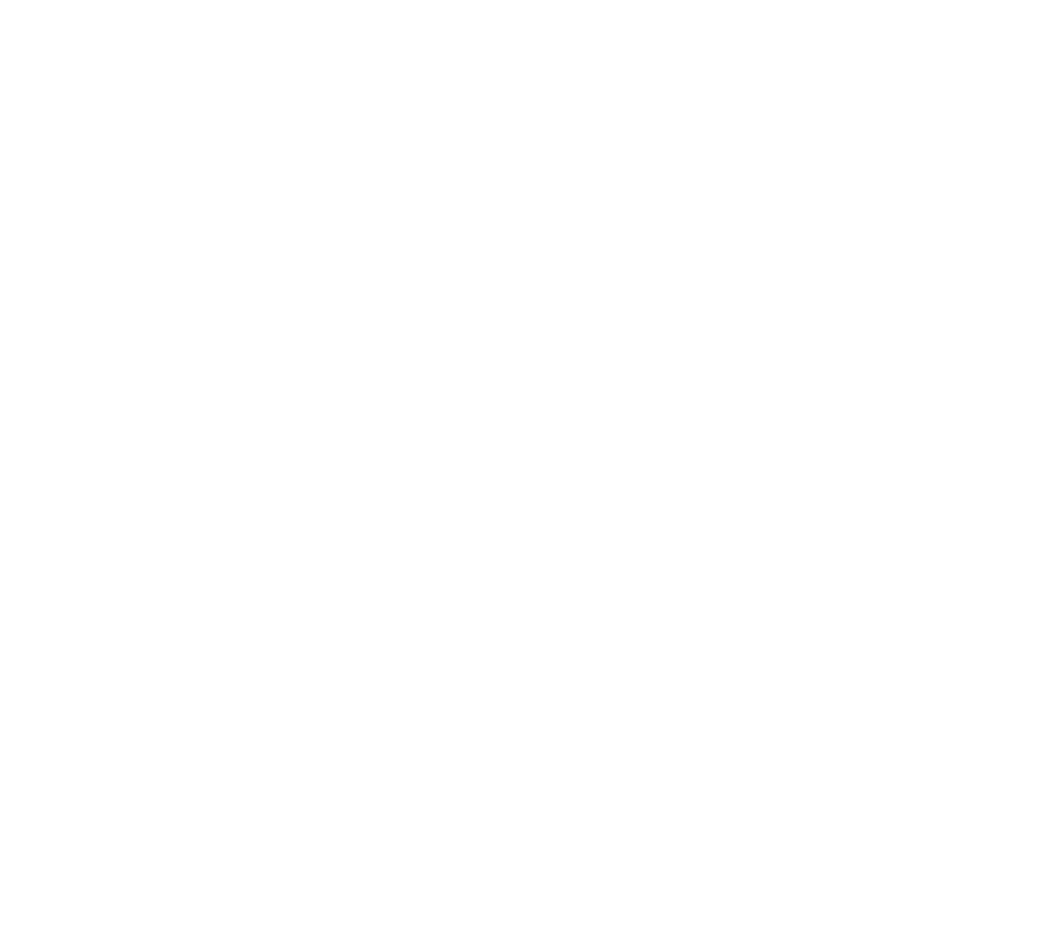
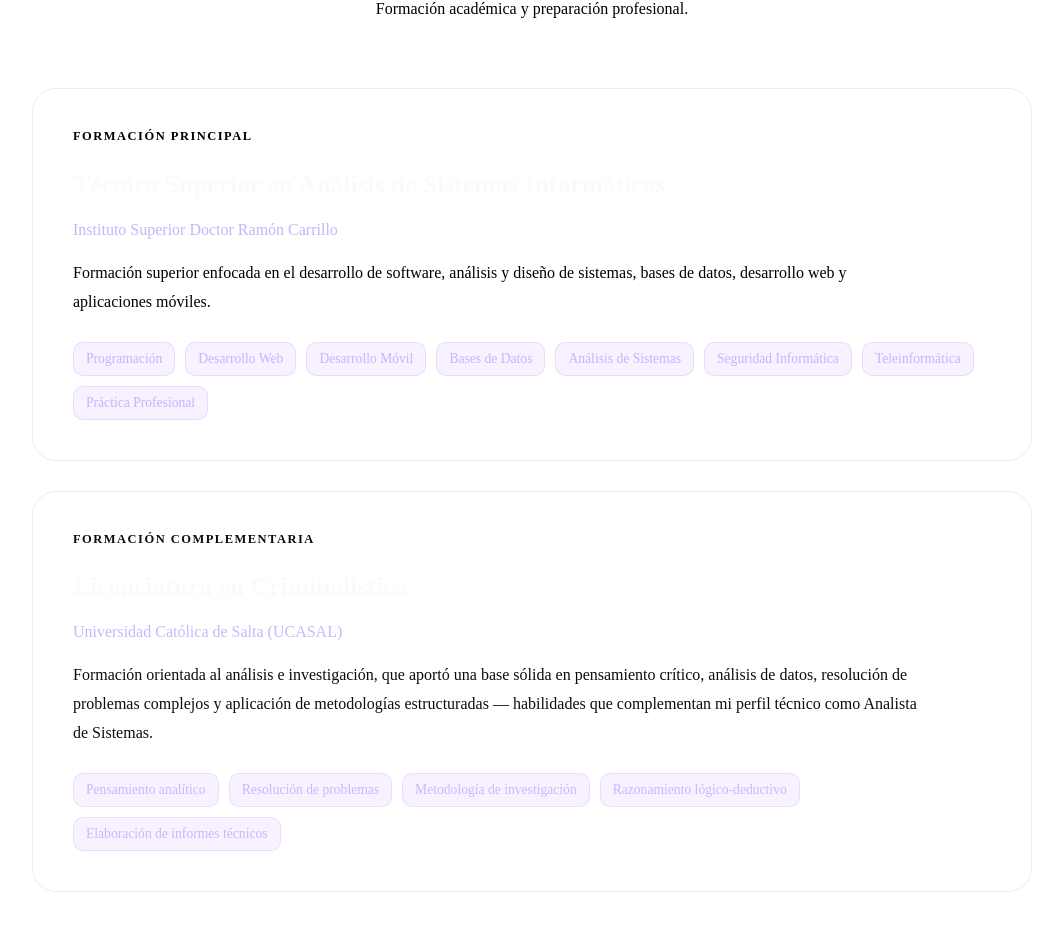
Before and after one commit to AxelVinticola/portfolio, a React (Vite) app: page / in a window 1280 px wide. Shown: the part 4456-5387 px from the top of the page, without its empty margins (108-1171 px from the left). Before the commit the page ends 4239 px from the top, so only its background shows below. Built offline with nearby package versions, Linux system fonts and the light colour scheme; the HTML template or start-up script is replaced by a standard one.

Commit message:
educarion terminado

```diff
--- a/src/components/Education.jsx
+++ b/src/components/Education.jsx
@@ -1,13 +1,95 @@
-function Education(){
+import "../styles/education.css";
 
-    return(
+function Education() {
+  return (
+    <section id="education" className="education">
 
-        <section id="education">
+      <div className="section-title">
+        <h2>Educación</h2>
+        <p>
+          Formación académica y preparación profesional.
+        </p>
+      </div>
 
-        </section>
+      <div className="education__container">
 
-    )
+        <article className="education-card">
 
+            <div className="education-card__year">
+                FORMACIÓN PRINCIPAL
+            </div>
+
+            <div className="education-card__content">
+
+                <h3>
+                Técnico Superior en Análisis de Sistemas Informáticos
+                </h3>
+
+                <h4>
+                Instituto Superior Doctor Ramón Carrillo
+                </h4>
+
+                <p>
+                Formación superior enfocada en el desarrollo de software,
+                análisis y diseño de sistemas, bases de datos, desarrollo web
+                y aplicaciones móviles.
+                </p>
+
+                <div className="education-card__tags">
+                <span>Programación</span>
+                <span>Desarrollo Web</span>
+                <span>Desarrollo Móvil</span>
+                <span>Bases de Datos</span>
+                <span>Análisis de Sistemas</span>
+                <span>Seguridad Informática</span>
+                <span>Teleinformática</span>
+                <span>Práctica Profesional</span>
+                </div>
+
+            </div>
+
+        </article>
+
+
+        <article className="education-card education-card--secondary">
+
+            <div className="education-card__year">
+                FORMACIÓN COMPLEMENTARIA
+            </div>
+
+            <div className="education-card__content">
+
+                <h3>
+                Licenciatura en Criminalística
+                </h3>
+
+                <h4>
+                Universidad Católica de Salta (UCASAL)
+                </h4>
+
+                <p>
+                Formación orientada al análisis e investigación, que aportó una base sólida
+                en pensamiento crítico, análisis de datos, resolución de problemas complejos
+                y aplicación de metodologías estructuradas — habilidades que complementan
+                mi perfil técnico como Analista de Sistemas.
+                </p>
+
+                <div className="education-card__tags">
+                    <span>Pensamiento analítico</span>
+                    <span>Resolución de problemas</span>
+                    <span>Metodología de investigación</span>
+                    <span>Razonamiento lógico-deductivo</span>
+                    <span>Elaboración de informes técnicos</span>
+                </div>
+
+            </div>
+
+        </article>
+
+      </div>
+
+    </section>
+  );
 }
 
-export default Education
+export default Education;
--- a/src/styles/education.css
+++ b/src/styles/education.css
@@ -0,0 +1,139 @@
+.education {
+  padding: 120px 8%;
+}
+
+.education__container {
+  max-width: 1000px;
+  margin: 0 auto;
+
+  display: flex;
+  flex-direction: column;
+
+  gap: 30px;
+}
+
+.education-card {
+  position: relative;
+
+  background: var(--surface);
+
+  border: 1px solid rgba(168, 85, 247, 0.15);
+
+  border-radius: 24px;
+
+  padding: 40px;
+
+  overflow: hidden;
+
+  transition: 0.35s ease;
+}
+
+.education-card::before {
+  content: "";
+
+  position: absolute;
+
+  top: 0;
+  left: 0;
+
+  width: 4px;
+  height: 100%;
+
+  background: var(--primary);
+}
+
+.education-card:hover {
+  transform: translateY(-6px);
+
+  border-color: var(--primary);
+
+  box-shadow:
+    0 20px 50px rgba(124, 58, 237, 0.15);
+}
+
+.education-card__year {
+  color: var(--primary);
+
+  font-size: 0.78rem;
+
+  font-weight: 700;
+
+  letter-spacing: 1.5px;
+
+  margin-bottom: 15px;
+}
+
+.education-card__content h3 {
+  color: #f8fafc;
+
+  font-size: 1.6rem;
+
+  margin-bottom: 10px;
+}
+
+.education-card__content h4 {
+  color: #c4b5fd;
+
+  font-size: 1rem;
+
+  font-weight: 500;
+
+  margin-bottom: 20px;
+}
+
+.education-card__content p {
+  color: var(--text-secondary);
+
+  line-height: 1.8;
+
+  max-width: 850px;
+
+  margin-bottom: 25px;
+}
+
+.education-card__tags {
+  display: flex;
+
+  flex-wrap: wrap;
+
+  gap: 10px;
+}
+
+.education-card__tags span {
+  padding: 8px 12px;
+
+  border-radius: 10px;
+
+  background: rgba(168, 85, 247, 0.08);
+
+  border: 1px solid rgba(168, 85, 247, 0.15);
+
+  color: #c4b5fd;
+
+  font-size: 0.85rem;
+}
+
+.education-card--secondary {
+  opacity: 0.95;
+}
+
+
+/* =========================
+   RESPONSIVE
+========================= */
+
+@media (max-width: 600px) {
+
+  .education {
+    padding: 90px 5%;
+  }
+
+  .education-card {
+    padding: 30px 25px;
+  }
+
+  .education-card__content h3 {
+    font-size: 1.35rem;
+  }
+
+}
```
